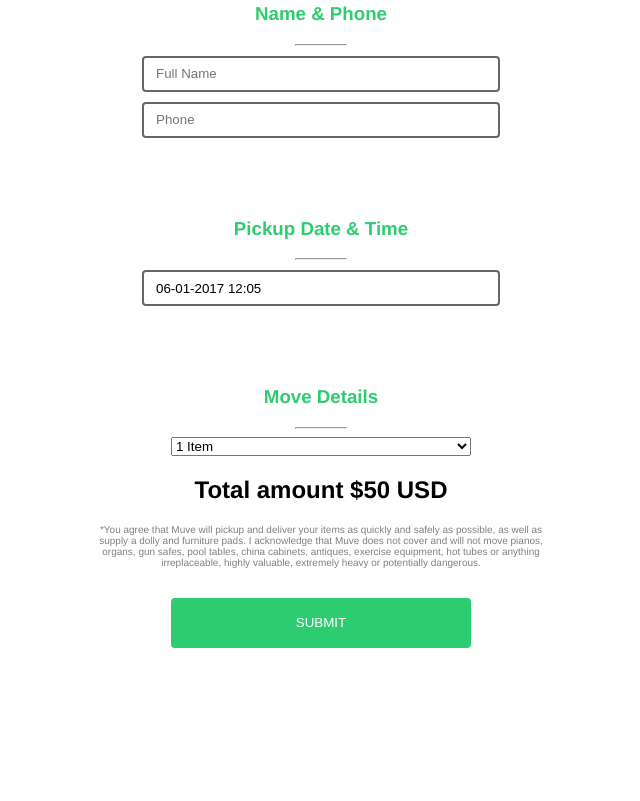
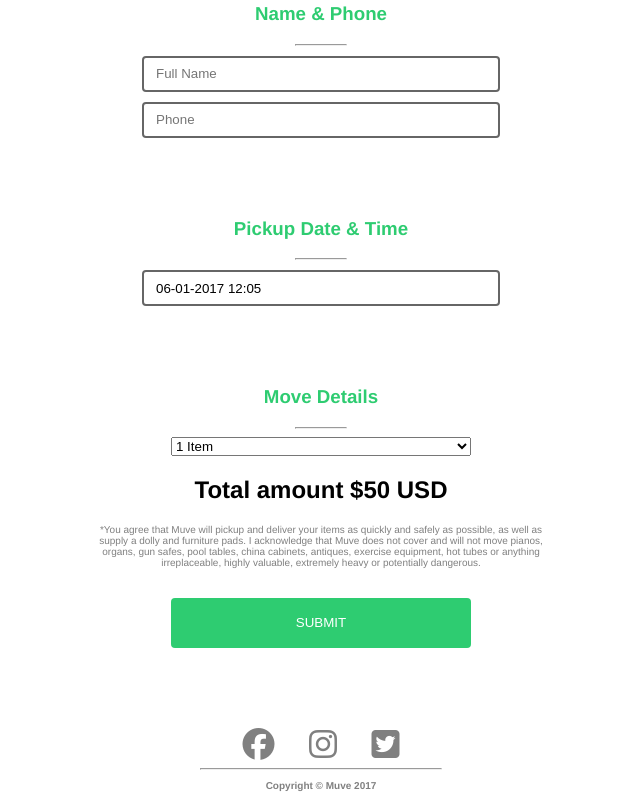
Before and after one commit to mur7ay/muve, a plain HTML site: page index.html in a window 1280 px wide. Shown: the part 445-1246 px from the top of the page, without its empty margins (319-959 px from the left). Before the commit the page ends 1123 px from the top, so only its background shows below. Drawn offline with nearby package versions, Linux system fonts and the light colour scheme; some packages are replaced by stand-ins of ours.

Commit message:
Added social links and copy right

```diff
--- a/index.html
+++ b/index.html
@@ -17,6 +17,9 @@
 
   <!-- Google Web Font -->
   <link href="https://fonts.googleapis.com/css?family=Lato:100" rel="stylesheet">
+
+  <!-- Font Awesome -->
+  <script src="https://use.fontawesome.com/ad4b507575.js"></script>
 
   <!-- Start of Async Drift Code -->
   <script>
@@ -97,6 +100,16 @@
 
   <button id="submitBtn" type="submit">SUBMIT</button>
 
+  <a href="https://www.facebook.com/muvenow"><i class="fa fa-facebook-official fa-2x" aria-hidden="true"></i></a>
+  <a href="https://www.instagram.com/muvenow"><i class="fa fa-instagram fa-2x" aria-hidden="true"></i></a>
+  <a href="https://www.twitter.com/muvenow"><i class="fa fa-twitter-square fa-2x" aria-hidden="true"></i></a>
+
+  <hr style="width:240px;" />
+
+  <p>
+    <strong>Copyright &copy; Muve 2017</strong>
+  </p>
+
   <script src="https://www.gstatic.com/firebasejs/4.1.2/firebase.js"></script>
   <script src="index.js"></script>
   <script src="http://ajax.googleapis.com/ajax/libs/jquery/2.0.0/jquery.min.js"></script>
--- a/stylesheets.css
+++ b/stylesheets.css
@@ -85,3 +85,8 @@ button:hover {
   cursor: hand;
   cursor: pointer;
 }
+
+.fa {
+  color: grey;
+  margin: 50px 15px 0;
+}
```
